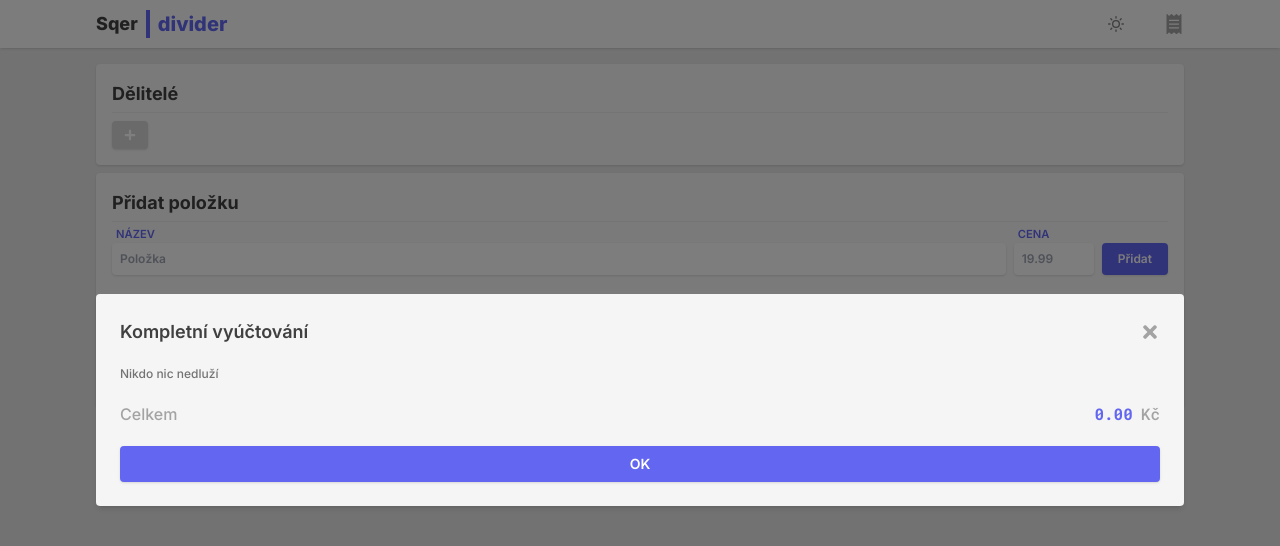
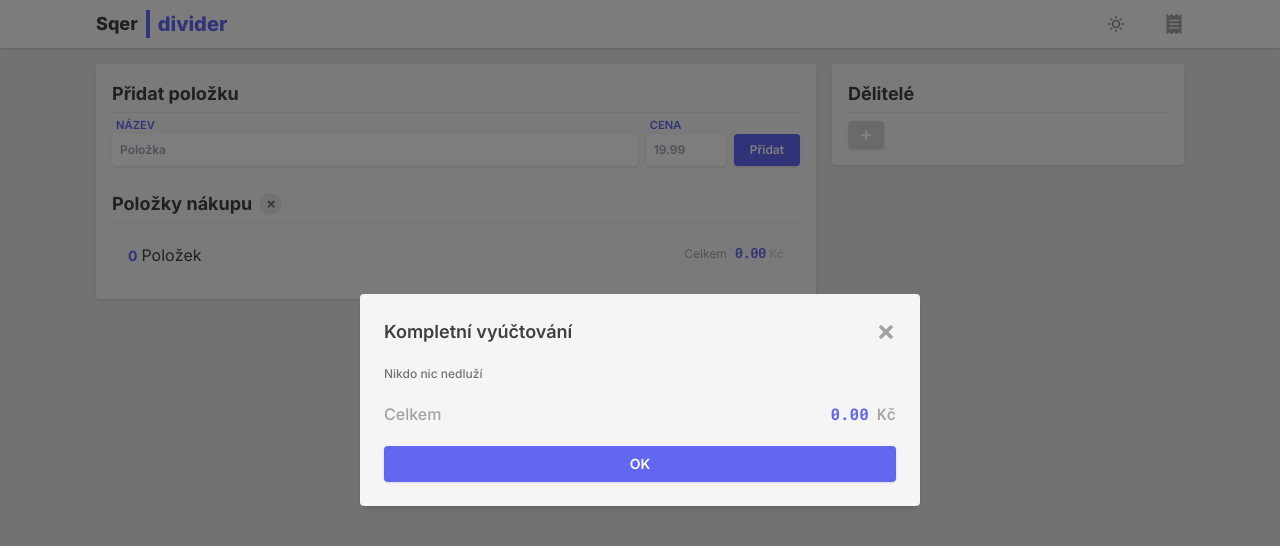
Before and after one commit to freieslebenadam/divider, a Next.js app: page / in a window 1280 px wide. Both pictures are taken after a click on the button 1174 px from the left and 24 px from the top of the page. Shown: the top 546 px of the page. Built offline with nearby package versions, Linux system fonts and the light colour scheme.

Commit message:
issue #7 - large screen

```diff
--- a/components/Receipt.jsx
+++ b/components/Receipt.jsx
@@ -21,8 +21,8 @@ const Receipt = ({ receiptModalOpen, hideReceiptModal }) => {
     <div className="fixed items-center justify-center top-0 left-0 bottom-0 right-0 animate-fade z-10"
       style={{display: receiptModalOpen ? "flex": "none"}}>
       <div className="absolute -z-10 top-0 left-0 w-full h-full bg-dim-500" onClick={hideReceiptModal}/>
-      <div className="container py-4">
-        <div className="flex flex-col p-6 bg-neutral-100 dark:bg-neutral-700 rounded shadow-md z-50 min-w-[90%] sm:min-w-[25rem]">
+      <div className="container py-4 flex justify-center">
+        <div className="flex flex-col p-6 bg-neutral-100 dark:bg-neutral-700 rounded shadow-md z-50 w-[90%] sm:w-[35rem]">
           <div className='flex justify-between items-center'>
             <h4 className="font-semibold text-lg">Kompletní vyúčtování</h4>
             <button className='text-xl text-neutral-400 dark:text-neutral-500 transition-100 hover:text-red-500'
--- a/pages/index.js
+++ b/pages/index.js
@@ -23,7 +23,7 @@ const Home = () => {
   }
 
   return (
-    <section className="container pt-4">
+    <section className="container pt-4 lg:flex lg: lg:flex-row-reverse lg:justify-between lg:gap-4">
       <Head>
         <title>Squer | Divider</title>
         <link rel="shortcut icon" href="/favicon.ico" />
@@ -31,7 +31,7 @@ const Home = () => {
 
       <div style={{display: confirmDeleteModal? "flex": "none"}} className="fixed items-center justify-center top-0 left-0 bottom-0 right-0 animate-fade z-10">
         <div className="absolute z-40 top-0 left-0 w-full h-full bg-dim-500" onClick={closeConfirmDelete} />
-        <div className="flex flex-col p-6 bg-neutral-100 dark:bg-neutral-700 transition-bg-100 rounded shadow-md z-50 w-[65%]">
+        <div className="flex flex-col p-6 bg-neutral-100 dark:bg-neutral-700 transition-bg-100 rounded shadow-md z-50 w-[80%] sm:w-96">
           <div>
             <h4 className="font-bold text-lg">Smazat všechny položky?</h4>
           </div>
@@ -45,12 +45,12 @@ const Home = () => {
         </div>
       </div>
 
-      <article className="p-4 bg-neutral-100 dark:bg-neutral-800 transition-bg-100 rounded shadow mb-2">
+      <article className="p-4 bg-neutral-100 dark:bg-neutral-800 transition-bg-100 rounded shadow mb-2 lg:w-[22rem] lg:h-max">
         {/* DIVIDENTI */}
         <h2 className="font-bold text-lg mb-2 pb-1 border-b border-dim-50 dark:border-lighter-50">Dělitelé</h2>
         <DividentsList />
       </article>
-      <article className="p-4 bg-neutral-100 dark:bg-neutral-800 transition-bg-100 rounded shadow">
+      <article className="p-4 bg-neutral-100 dark:bg-neutral-800 transition-bg-100 rounded shadow lg:flex-auto">
         <h2 className="font-bold text-lg mb-1 pb-1 border-b border-dim-50 dark:border-lighter-50">Přidat položku</h2>
         <AddItemForm />
         <div className="my-6" />
```
